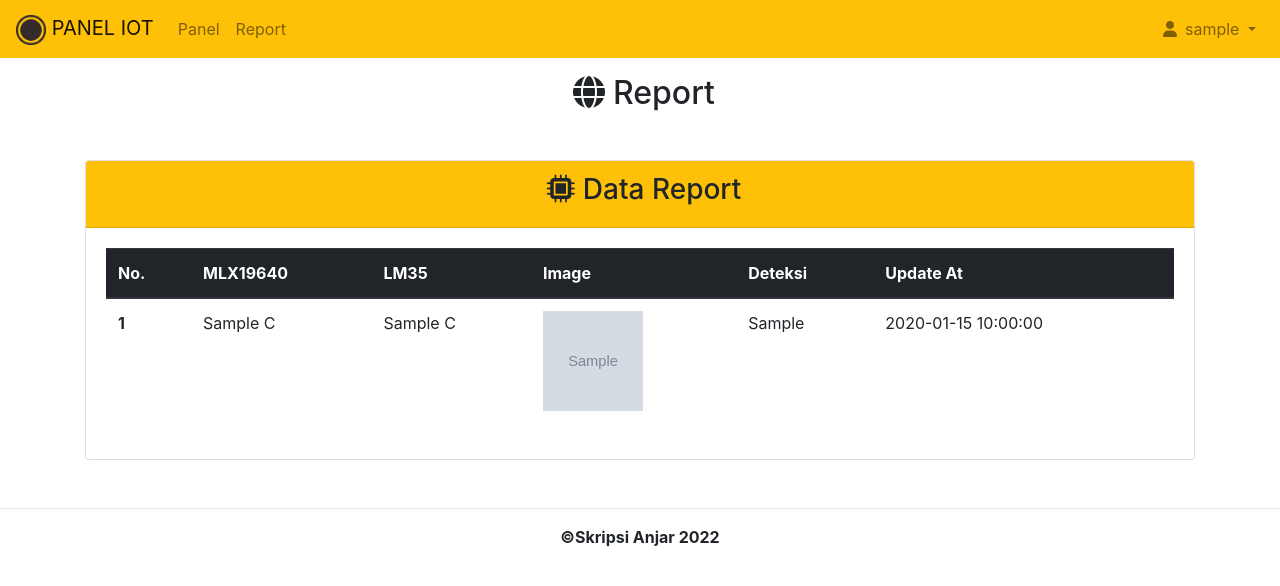
After one commit to ergafebriawan/IOT_basic, a PHP site: page /views/report.php in a window 1280 px wide. The commit adds this page. Shown: the top 586 px of the page. Run offline with PHP 8.4, Linux system fonts and the light colour scheme; the visitor is signed in with stand-in values (Sample User, id 1); tables that the repository leaves empty or names only in its code hold one stand-in row (values such as "Sample post"); grey boxes marked "Sample" are stand-in pictures.

Commit message:
new project panel

```diff
--- a/config/config.php
+++ b/config/config.php
@@ -11,32 +11,39 @@ class Config extends Database
     public function getData($id = null)
     {
         if ($id === null) {
-            return mysqli_query($this->connect, "SELECT * FROM `device`");
+            return mysqli_query($this->connect, "SELECT * FROM `tbl_device`");
         } else {
-            return mysqli_query($this->connect, "SELECT * FROM 'device' WHERE id='$id'");
+            return mysqli_query($this->connect, "SELECT * FROM 'tbl_device' WHERE id_device='$id'");
         }
     }
 
     public function get_role($role){
-        return mysqli_query($this->connect, "SELECT * FROM device WHERE role='$role'");
+        return mysqli_query($this->connect, "SELECT * FROM tbl_device WHERE role='$role'");
     }
 
     public function tombolControl($id, $x)
     {
         $id_ = intval($id);
         $val = intval($x);
-        $update = mysqli_query($this->connect, "UPDATE `device` SET value = $val WHERE id= $id_");
+        $update = mysqli_query($this->connect, "UPDATE `tbl_device` SET value = $val WHERE id= $id_");
         return $update;
     }
     //----------------------------------------------------------------------------------------------------------------------//
+
+    //REPORT
+    public function showReport(){
+        return mysqli_query($this->connect, "SELECT * FROM tbl_monitoring;");
+    }
+
+    //---------------------------------------------------------------------------------------------------------------------//
 
     //API
     public function getDevice($id = null)
     {
         if ($id === null) {
-            $data = mysqli_query($this->connect, "SELECT * FROM `device`");
+            $data = mysqli_query($this->connect, "SELECT * FROM `tbl_device`");
         } else {
-            $data = mysqli_query($this->connect, "SELECT * FROM `device` WHERE id=$id");
+            $data = mysqli_query($this->connect, "SELECT * FROM `tbl_device` WHERE id_device=$id");
         }
         // $data = mysqli_query($this->connect, "SELECT * FROM `device`");
         $array_data = array();
@@ -49,14 +56,19 @@ class Config extends Database
 
     public function updateDevice($id, $value)
     {
-        return mysqli_query($this->connect, "UPDATE `device` SET value= $value WHERE `device`.`id` = $id;");
+        return mysqli_query($this->connect, "UPDATE `tbl_device` SET value= $value WHERE `tbl_device`.`id_device` = $id;");
     }
+
+    public function addReport($mlx, $lm35, $image, $kondisi){
+        return mysqli_query($this->connect, "INSERT INTO `tbl_monitoring` (`id_monitor`, `mlx19640`, `lm35`, `image`, `deteksi`, `created_at`) VALUES (NULL, '".$mlx."', '".$lm35."', '".$image."', '".$kondisi."', current_timestamp());");
+    }
+
     //-----------------------------------------------------------------------------------------------------------------------//
 
     //AUTHENTICATIONS
     public function login($username, $password)
     {
-        $query = mysqli_query($this->connect, "SELECT * FROM user WHERE username='$username'");
+        $query = mysqli_query($this->connect, "SELECT * FROM tbl_user WHERE username='$username'");
         $data_user = $query->fetch_array();
         if ($data_user['password'] == $password) {
             $_SESSION['username'] = $data_user['username'];
--- a/config/database.php
+++ b/config/database.php
@@ -4,6 +4,6 @@ Class Database{
     var $host = "localhost";
     var $username = "erga";
     var $password = "Draxler31";
-    var $database = "iot_lite";
+    var $database = "anjar_IOT";
 }
 ?>
--- a/layout/footer.php
+++ b/layout/footer.php
@@ -1,7 +1,7 @@
 </div>
 <hr>
 <div class="text-center">
-    <strong>©Fusionx Project <?php echo date('Y'); ?></strong>
+    <strong>©Skripsi Anjar <?php echo date('Y'); ?></strong>
 </div>
 <script src="https://code.jquery.com/jquery-3.3.1.slim.min.js" integrity="sha384-q8i/X+965DzO0rT7abK41JStQIAqVgRVzpbzo5smXKp4YfRvH+8abtTE1Pi6jizo" crossorigin="anonymous"></script>
 <script src="https://cdnjs.cloudflare.com/ajax/libs/popper.js/1.14.3/umd/popper.min.js" integrity="sha384-ZMP7rVo3mIykV+2+9J3UJ46jBk0WLaUAdn689aCwoqbBJiSnjAK/l8WvCWPIPm49" crossorigin="anonymous"></script>
--- a/layout/navbar.php
+++ b/layout/navbar.php
@@ -1,10 +1,19 @@
-<nav class="navbar navbar-expand-lg navbar-dark bg-dark">
-<a class="navbar-brand" href="panel.php"><img src="../assets/logo_light.png" alt="logo" width="30" height="30"> Basic IOT</a>
+<nav class="navbar navbar-expand-lg navbar-light bg-warning">
+  <a class="navbar-brand" href="panel.php"><img src="../assets/logo.png" alt="logo" width="30" height="30"> PANEL IOT</a>
   <button class="navbar-toggler" type="button" data-toggle="collapse" data-target="#navbarSupportedContent" aria-controls="navbarSupportedContent" aria-expanded="false" aria-label="Toggle navigation">
     <span class="navbar-toggler-icon"></span>
   </button>
 
   <div class="collapse navbar-collapse" id="navbarSupportedContent">
+
+    <ul class="navbar-nav mr-auto">
+      <li class="nav-item">
+        <a class="nav-link" href="panel.php">Panel</a>
+      </li>
+      <li class="nav-item">
+        <a class="nav-link" href="report.php">Report</a>
+      </li>
+    </ul>
 
     <ul class="navbar-nav ml-auto">
       <li class="nav-item dropdown">
@@ -36,7 +45,8 @@
       <div class="modal-body">
         <ul class="list-group">
           <li class="list-group-item">Name : <?php echo $_SESSION['username']; ?></li>
-            <li class="list-group-item">Status : <div class="badge badge-success">Active</div></li>
+          <li class="list-group-item">Status : <div class="badge badge-success">Active</div>
+          </li>
           <li class="list-group-item">Password : *****</li>
         </ul>
       </div>
@@ -45,7 +55,7 @@
 </div>
 
 <?php
-if(isset($_POST['logout'])){
+if (isset($_POST['logout'])) {
   session_start();
   session_unset();
   session_destroy();
--- a/views/login.php
+++ b/views/login.php
@@ -43,13 +43,13 @@ if (isset($_POST['login'])) {
         <div class="row">
             <img class="mb-4 mx-auto" src="../assets/logo.png" alt="logo" width="72" height="72">
         </div>
-        <h1 class="h3 mb-3 font-weight-normal text-center">Basic IOT</h1>
+        <h1 class="h3 mb-3 font-weight-normal text-center">Panel IOT Suhu Checker</h1>
 
         <input type="text" name="username" class="form-control" placeholder="Username" required autofocus>
         <input type="password" name="password" class="form-control" placeholder="Password" required>
         <button class="btn btn-lg btn-primary btn-block" name="login" type="submit">Login</button>
 
-        <p class="mt-5 mb-3 text-muted text-center">&copy; <?php echo date('Y');?> Fusionx Project</p>
+        <p class="mt-5 mb-3 text-muted text-center">&copy; <?php echo date('Y');?> Skripsi Anjar</p>
     </form>
 </body>
 
--- /dev/null
+++ b/views/report.php
@@ -0,0 +1,59 @@
+<?php
+session_start();
+if (!isset($_SESSION['is_login'])) {
+    header('location:login.php');
+}
+include '../layout/header.php';
+?>
+
+<div class="text-center">
+    <h2><i class="fa-solid fa-globe mx-2"></i>Report</h2>
+</div>
+
+<?php
+include '../config/config.php';
+$query = new Config();
+$report = $query->showReport();
+// var_dump($report);
+$num = 1;
+?>
+
+<div class="card my-5">
+    <div class="card-header text-center bg-warning">
+        <h3><i class="fa-solid fa-microchip mx-2"></i>Data Report</h3>
+    </div>
+    <div class="card-body">
+        <table class="table">
+            <thead class="thead-dark">
+                <tr>
+                    <th scope="col">No.</th>
+                    <th scope="col">MLX19640</th>
+                    <th scope="col">LM35</th>
+                    <th scope="col">Image</th>
+                    <th scope="col">Deteksi</th>
+                    <th scope="col">Update At</th>
+                </tr>
+            </thead>
+            <tbody>
+                <?php foreach ($report as $item) { ?>
+                    <tr>
+                        <th scope="row"><?php echo $num; ?></th>
+                        <td><?php echo $item['mlx19640']; ?> C</td>
+                        <td><?php echo $item['lm35']; ?> C</td>
+                        <td><img src="../assets/<?php echo $item['image']; ?>" style="width: 100px; height: 100px;" alt="<?php echo $item['image']; ?>"></td>
+                        <td><?php echo $item['deteksi']; ?></td>
+                        <td><?php echo $item['created_at']; ?></td>
+                    </tr>
+                <?php $num = $num+1;
+            } ?>
+            </tbody>
+        </table>
+    </div>
+</div>
+
+
+
+
+<?php
+include '../layout/footer.php';
+?>
```
Also changed, not shown: api/send_data.php (+12 -6 lines), views/panel.php (+3 -50 lines). Lines whose indentation alone changed are shown as unchanged.
